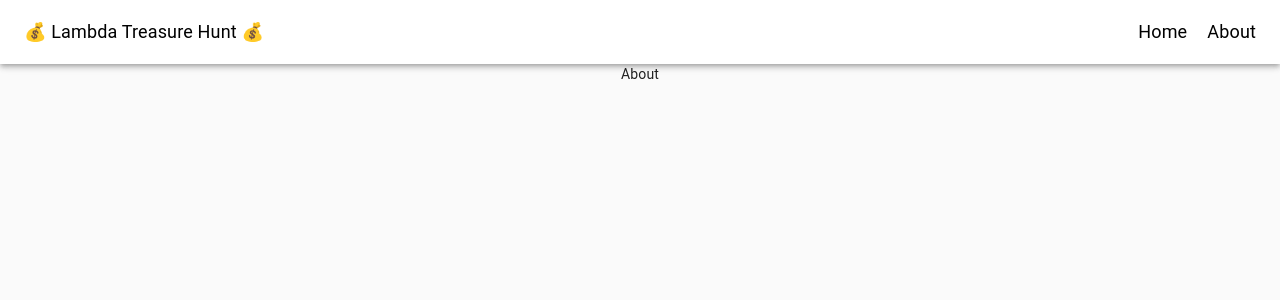
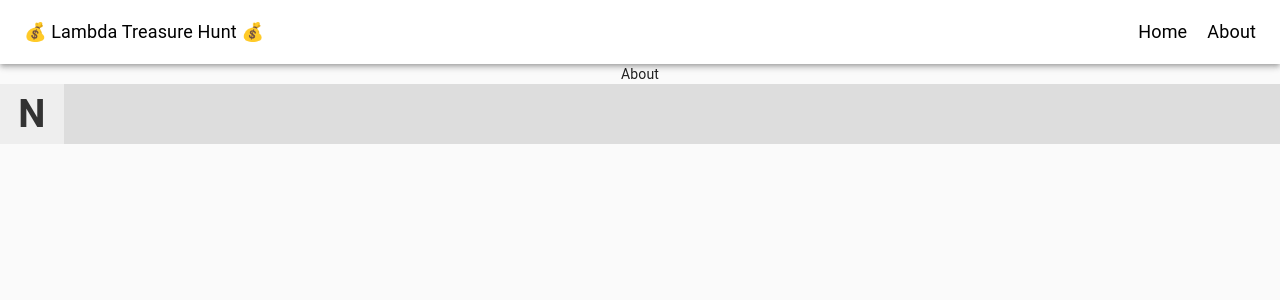
Before and after one commit to cpdis/lambda-treasure-team1, a React (Create React App) app in the folder client/: page /about in a window 1280 px wide. Shown: the top 300 px of the page. Built offline with nearby package versions, Linux system fonts and the light colour scheme.

Commit message:
Started Commands on the bottom row

```diff
--- a/client/package.json
+++ b/client/package.json
@@ -5,13 +5,13 @@
   "dependencies": {
     "@material-ui/core": "^4.2.0",
     "axios": "^0.19.0",
+    "clsx": "^1.0.4",
     "prettier": "^1.18.2",
     "react": "^16.8.6",
     "react-dom": "^16.8.6",
     "react-router-dom": "^5.0.1",
     "react-scripts": "3.0.1",
     "react-vis": "^1.11.7",
-    "clsx": "^1.0.4",
     "styled-components": "^4.3.2"
   },
   "scripts": {
--- a/client/src/App.js
+++ b/client/src/App.js
@@ -7,6 +7,7 @@ import About from "./components/About";
 import Home from "./components/Home";
 import { CssBaseline } from "@material-ui/core";
 import "./App.css";
+import Commands from "./components/Commands";
 
 const App = () => {
   return (
@@ -16,6 +17,7 @@ const App = () => {
       <Route exact path="/" component={Landing} />
       <Route path="/home" component={Home} />
       <Route path="/about" component={About} />
+      <Commands />
     </div>
   );
 };
--- a/client/src/components/Commands.js
+++ b/client/src/components/Commands.js
@@ -1,7 +1,44 @@
 import React from "react";
-
+import styled from "styled-components";
 const Commands = () => {
-  return <div>Commands</div>;
+  return (
+    <CommandStyles>
+      <div className="buttons">
+        <div className="button" onClick={() => this.handleManualMove("n")}>
+          N
+        </div>
+      </div>
+    </CommandStyles>
+  );
 };
 
 export default Commands;
+
+const CommandStyles = styled.div`
+  width: 100%;
+  background: #ddd;
+  height: 60px;
+  display: flex;
+  align-items: center;
+
+  .buttons {
+    display: flex;
+    justify-content: space-between;
+    align-items: center;
+    width: 5%;
+    background: #eee;
+    height: 100%;
+    .button {
+      ${"" /* border: 1px solid #000; */}
+      font-size: 2.4rem;
+      color: #333;
+      font-weight: 700;
+      transition: all 0.2s;
+      cursor: pointer;
+      width: 100%;
+      height: 100%;
+      display: flex;
+      align-items: center;
+      justify-content: center;
+  }
+`;
```
